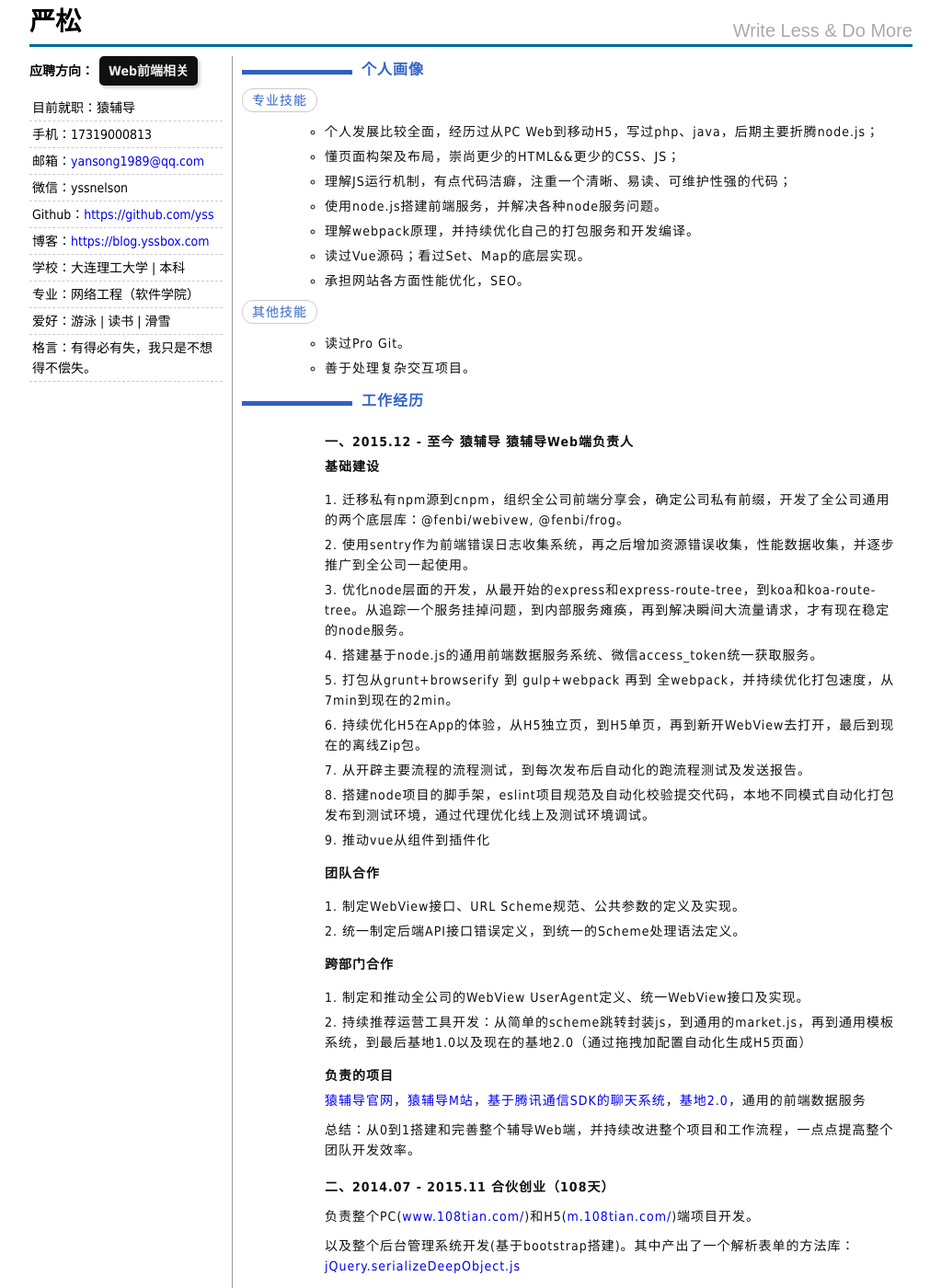
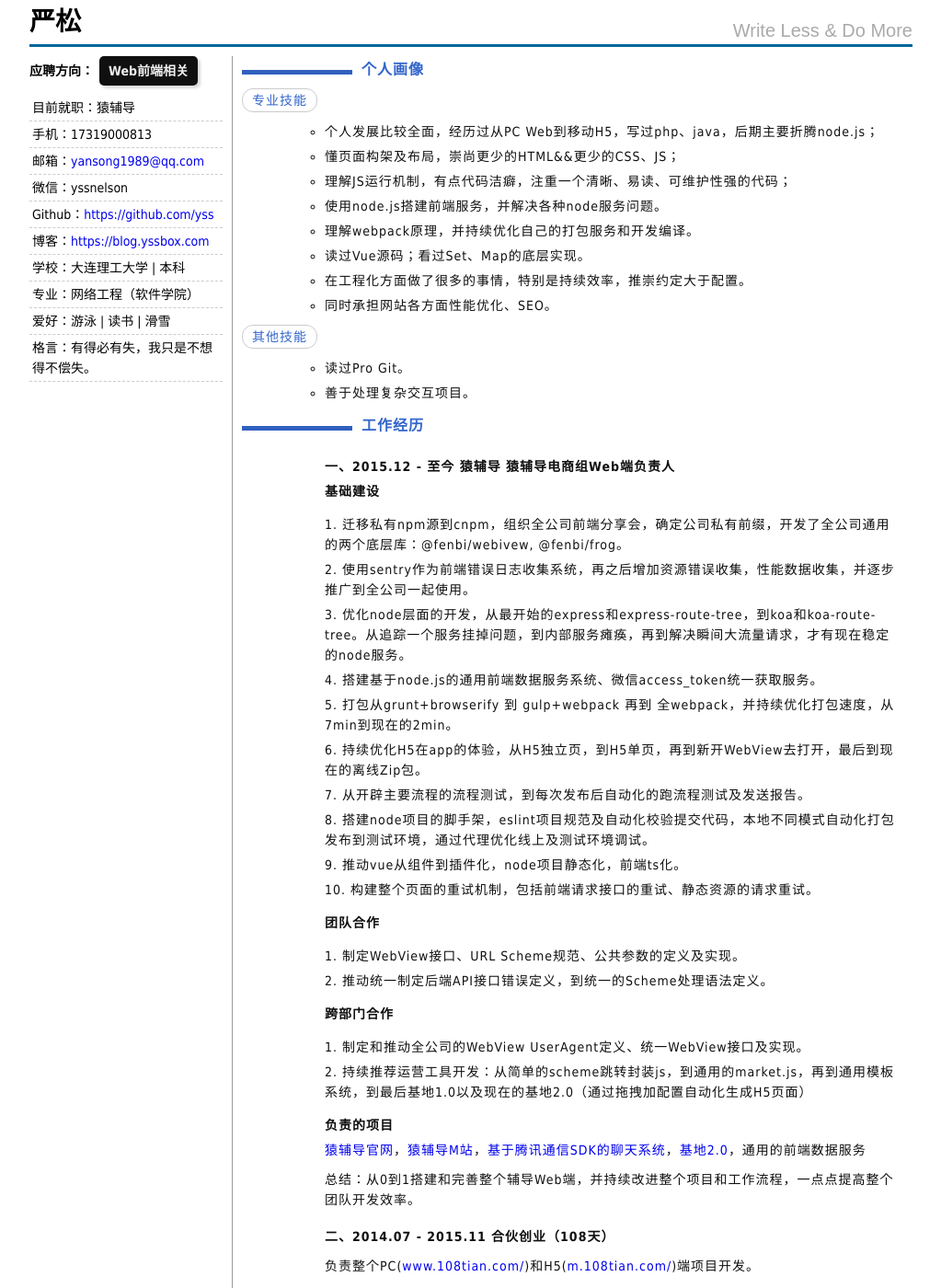
Before and after one commit to yss/yss.github.io, a Jekyll site: the page resume/index.html, which Jekyll copies as it is, in a window 1280 px wide and 1400 px high. Shown: the whole window at 92% size, without its empty margins (128-1151 px from the left). Built offline with Jekyll 4.4.1, drawn with Linux system fonts in a browser that asks for light colours.

Commit message:
ADD: update rs

```diff
--- a/resume/index.html
+++ b/resume/index.html
@@ -96,7 +96,8 @@ table{border-collapse:collapse;border-spacing:0;}
                                 <li>使用node.js搭建前端服务，并解决各种node服务问题。</li>
                                 <li>理解webpack原理，并持续优化自己的打包服务和开发编译。</li>
 								<li>读过Vue源码；看过Set、Map的底层实现。</li>
-								<li>承担网站各方面性能优化，SEO。</li>
+								<li>在工程化方面做了很多的事情，特别是持续效率，推崇约定大于配置。</li>
+								<li>同时承担网站各方面性能优化、SEO。</li>
 							</ul>
                             <!-- <ul class="desc">
                                 <li>懂Node，用js，也算半个后端。<br />
@@ -124,7 +125,7 @@ table{border-collapse:collapse;border-spacing:0;}
 					<div class="bd">
                         <div class="cell">
                             <div class="desc">
-								<h4>一、2015.12 - 至今 猿辅导 猿辅导Web端负责人</h4>
+								<h4>一、2015.12 - 至今 猿辅导 猿辅导电商组Web端负责人</h4>
 								<h5>基础建设</h5>
 								<ol>
 									<li>迁移私有npm源到cnpm，组织全公司前端分享会，确定公司私有前缀，开发了全公司通用的两个底层库：@fenbi/webivew, @fenbi/frog。</li>
@@ -132,15 +133,16 @@ table{border-collapse:collapse;border-spacing:0;}
 									<li>优化node层面的开发，从最开始的express和express-route-tree，到koa和koa-route-tree。从追踪一个服务挂掉问题，到内部服务瘫痪，再到解决瞬间大流量请求，才有现在稳定的node服务。</li>
 									<li>搭建基于node.js的通用前端数据服务系统、微信access_token统一获取服务。</li>
 									<li>打包从grunt+browserify 到 gulp+webpack 再到 全webpack，并持续优化打包速度，从7min到现在的2min。</li>
-									<li>持续优化H5在App的体验，从H5独立页，到H5单页，再到新开WebView去打开，最后到现在的离线Zip包。</li>
+									<li>持续优化H5在app的体验，从H5独立页，到H5单页，再到新开WebView去打开，最后到现在的离线Zip包。</li>
 									<li>从开辟主要流程的流程测试，到每次发布后自动化的跑流程测试及发送报告。</li>
 									<li>搭建node项目的脚手架，eslint项目规范及自动化校验提交代码，本地不同模式自动化打包发布到测试环境，通过代理优化线上及测试环境调试。</li>
-                                    <li>推动vue从组件到插件化</li>
+									<li>推动vue从组件到插件化，node项目静态化，前端ts化。</li>
+									<li>构建整个页面的重试机制，包括前端请求接口的重试、静态资源的请求重试。</li>
 								</ol>
 								<h5>团队合作</h5>
 								<ol>
 									<li>制定WebView接口、URL Scheme规范、公共参数的定义及实现。</li>
-									<li>统一制定后端API接口错误定义，到统一的Scheme处理语法定义。</li>
+									<li>推动统一制定后端API接口错误定义，到统一的Scheme处理语法定义。</li>
 								</ol>
 								<h5>跨部门合作</h5>
 								<ol>
```
